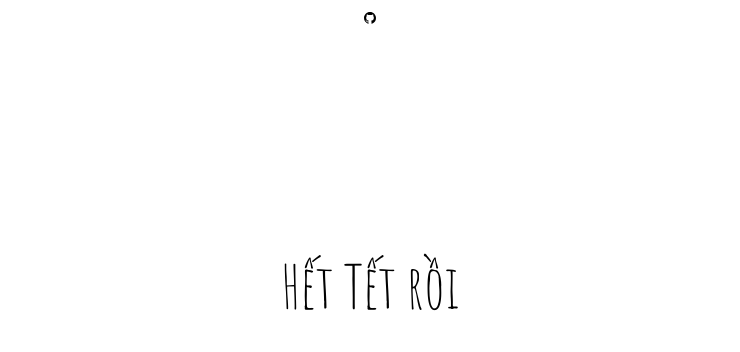
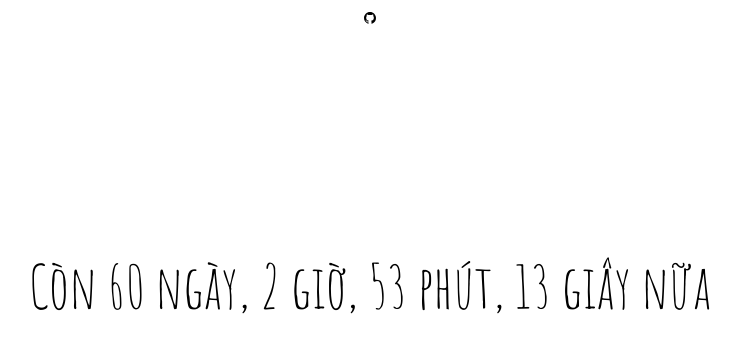
Before and after one commit to anhtuan9622/tetchua, a plain HTML site: page index.html in a window 1280 px wide. Shown: the whole page, without its empty margins (270-1010 px from the left). Drawn offline with Linux system fonts and the light colour scheme.

Commit message:
Update index.html

```diff
--- a/index.html
+++ b/index.html
@@ -53,7 +53,7 @@
         });
 
         // list of Tets
-        let tetList = ["January 29 2025", "February 17 2026"];
+        let tetList = ["February 17 2026", "February 06 2027"];
 
         function isTet() {
             // get the first Tet from the list above and compare it to the current time
```
